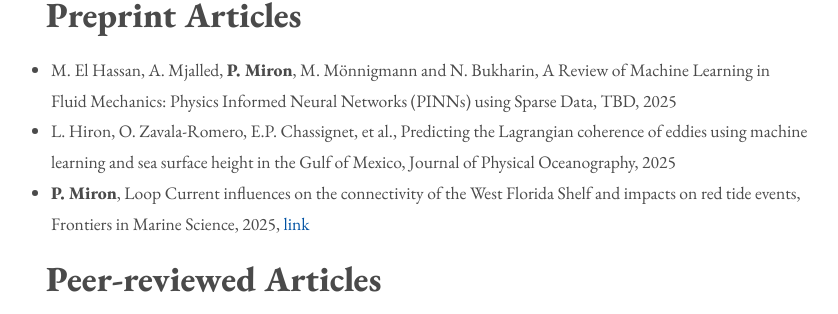
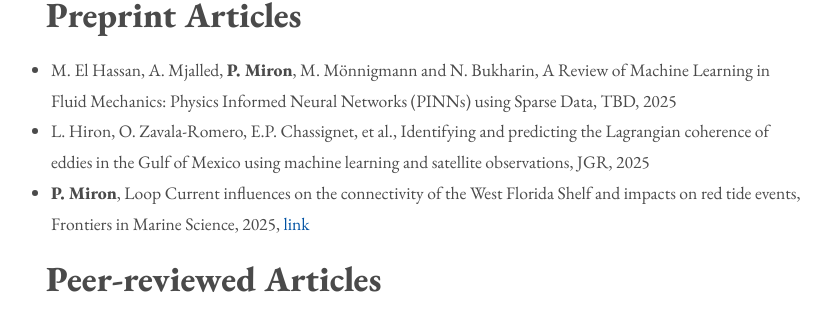
Before and after one commit to philippemiron/philippemiron.github.io, a Jekyll site: the page built from cv.md, in a window 1280 px wide and 900 px high, scrolled down 1010 px. Shown: the part 141-455 px from the top of the window, without its empty margins (210-1048 px from the left). Built offline with Jekyll 4.4.1, drawn with Linux system fonts in a browser that asks for light colours.

Commit message:
update preprint paper

```diff
--- a/_data/preprint.yml
+++ b/_data/preprint.yml
@@ -3,9 +3,9 @@
   journal: TBD
   year: '2025'
 
-- title: Predicting the Lagrangian coherence of eddies using machine learning and sea surface height in the Gulf of Mexico
+- title: Identifying and predicting the Lagrangian coherence of eddies in the Gulf of Mexico using machine learning and satellite observations
   authors: L. Hiron, O. Zavala-Romero, E.P. Chassignet, et al.
-  journal: Journal of Physical Oceanography
+  journal: JGR
   year: '2025'
 
 - title: Loop Current influences on the connectivity of the West Florida Shelf and impacts on red tide events
```
